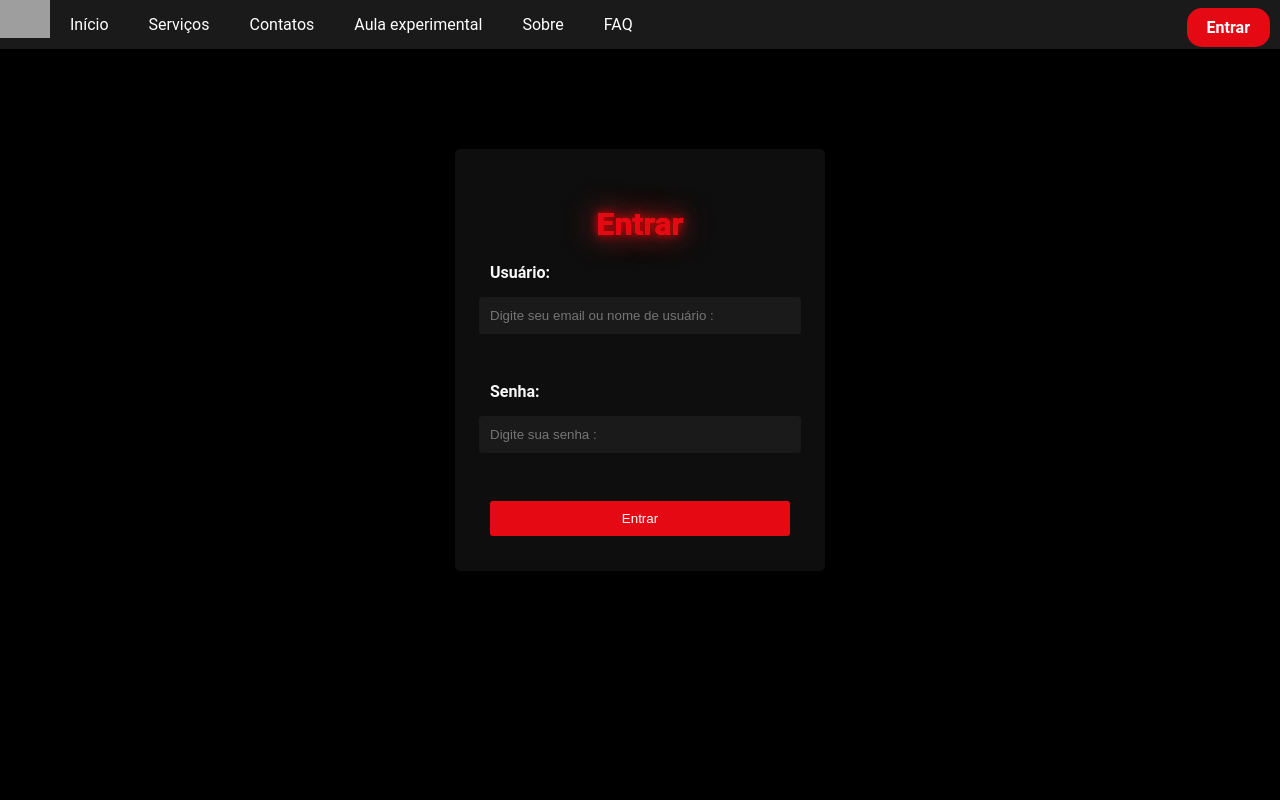
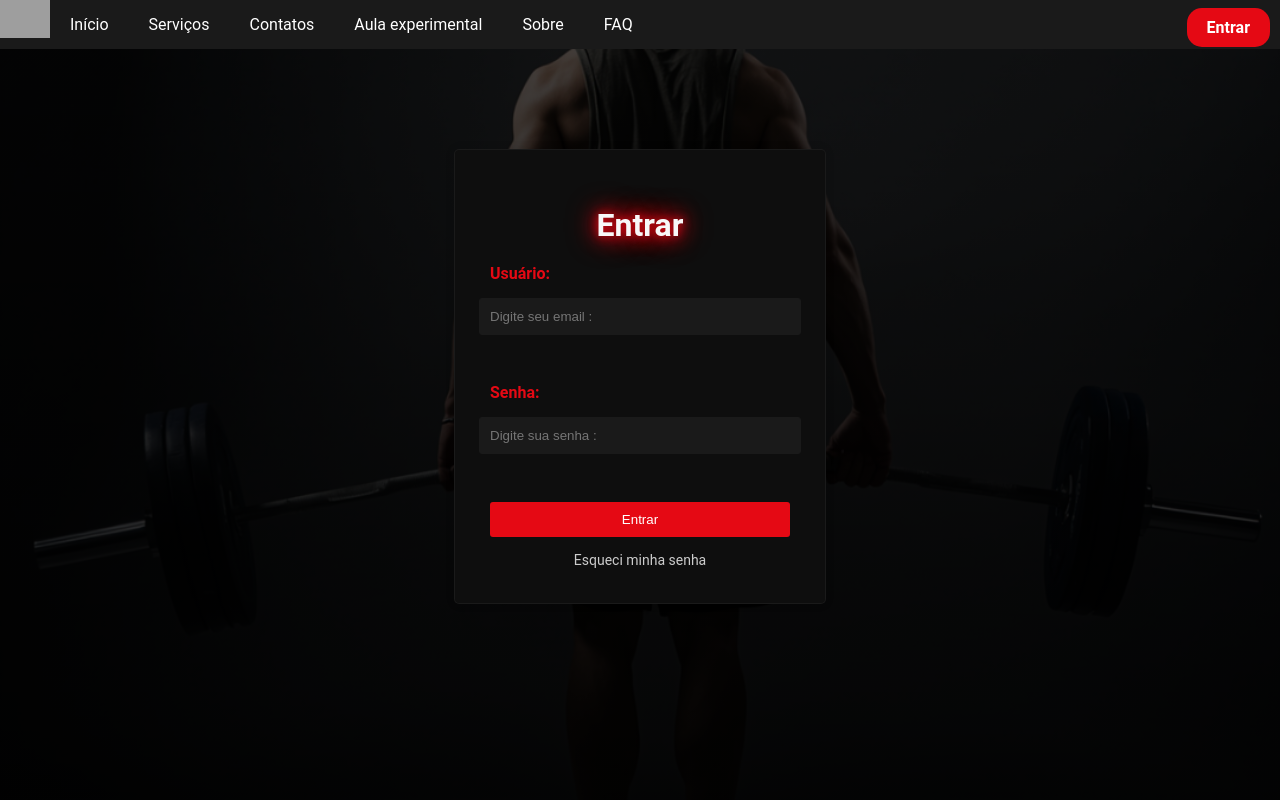
Before and after one commit to Igor-Moraes/Projeto-Academia-Fitness, a PHP site: page /php/login.php in a window 1280 px wide. Run offline with PHP 8.4, Linux system fonts and the light colour scheme; grey boxes are pictures that could not be loaded.

Commit message:
Add files via upload

```diff
--- a/php/admin.php
+++ b/php/admin.php
@@ -33,7 +33,7 @@ require 'security.php';
         <ul>
             <li><img src="images/rodrigo.jpg" alt="Foto do Usuário " id="usuario"></li> <!--Logo da empresa no menu-->
             <!--Links do menu-->
-			<li><h2>Bem vindo! Rodrigo Pereira Silva</h2></li>
+			<li><h2>Rodigo Pereira Silva</h2></li>
             <a href="logout.php" id="btn-entrar" style="margin-top: 18px; font-family: 'Roboto', sans-serif; font-size: 18px;">Sair</a>
         </ul>
 
--- a/php/css/login.css
+++ b/php/css/login.css
@@ -1,7 +1,15 @@
 body {
-    background-color: #000000;
-    margin:0;
+    margin: 0;
     font-family: 'Roboto', sans-serif;
+    height: 100vh;
+
+    background:
+        linear-gradient(rgba(0,0,0,0.7), rgba(0,0,0,0.9)),
+        url("../images/login-foto.png");
+
+    background-size: cover;
+    background-position: center;
+    background-repeat: no-repeat;
 }
 
 /*AREA LOGIN*/
@@ -17,6 +25,8 @@ body {
     flex-direction: column;
     align-items: center;
     animation: opacityAnimation 2s ease-in-out;
+    backdrop-filter: blur(6px);
+    border: 1px solid rgba(255,255,255,0.05);
 }
 
 @keyframes opacityAnimation {
@@ -28,13 +38,12 @@ body {
     margin-bottom: 20px;
     display: block;
     display: flex;
-    color : #E50914;
-    text-shadow:
-    0 0 10px #ff0000,
-    0 0 0px #ff0000,
-    0 0 30px #ff3333,
-    0 0 0px #ff6666;
+    color : #f8f8f8;
+    text-shadow: #E50914 0px 0px 10px,
+     #E50914 0px 0px 20px,
+      #E50914 0px 0px 30px;
 }
+
 
 .login-container label {
     align-self: flex-start;
@@ -113,3 +122,27 @@ body {
     0 0 0px #ff6666;
     margin-left: 10px;
 }
+
+.forgot-password {
+    margin-top: 15px;
+    font-size: 14px;
+    color: #ccc;
+    text-decoration: none;
+    transition: 0.3s;
+}
+
+/* Hover */
+.forgot-password:hover {
+    color: #E50914;
+    text-decoration: underline;
+}
+
+.login-container input:focus {
+    border-color: #E50914;
+    box-shadow: 0 0 8px rgba(229, 9, 20, 0.5);
+    outline: none;
+}
+
+.txt{
+    color: #E50914;
+}
--- a/php/login.php
+++ b/php/login.php
@@ -93,14 +93,23 @@
 
     <form class="login-container" action="processa_login.php" method="POST">
         <h1>Entrar</h1>
-        <label for="username">Usuário:</label>
-        <input type="text" id="username" name="email" required placeholder="Digite seu email ou nome de usuário :"><br><br>
+        <label for="username" class="txt">Usuário:</label>
+        <input type="text" id="username" name="email" required placeholder="Digite seu email :"><br><br>
 
-        <label for="password">Senha:</label>
+        <label for="password" class="txt">Senha:</label>
         <input type="password" id="password" name="senha" required placeholder="Digite sua senha :"><br><br>
 
         <button type="submit">Entrar</button>
+
+<a href="recuperar_senha.php" class="forgot-password">
+    Esqueci minha senha
+</a>
+
+
     </form>
 
 </body>
+
+
+
 </html>
```
Also changed, not shown: php/login.css (+20 -7 lines), php/images/login-foto.png (added).
